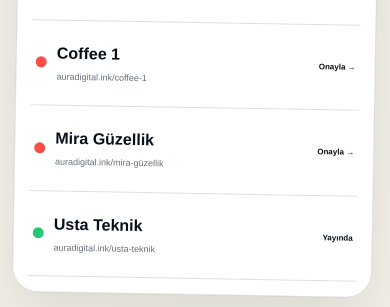
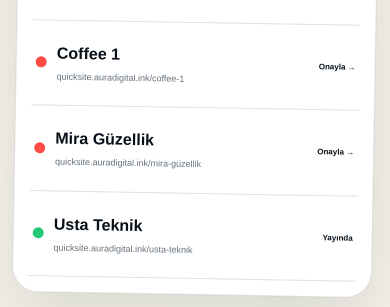
Before and after one commit to Dhiaeddine-mahouachi/empty-2, a Next.js app: page / in a window 390 px wide. Shown: the part 5838-6145 px from the top of the page. Built offline with nearby package versions, Linux system fonts and the light colour scheme.

Commit message:
Improve QuickSite mobile navigation and URLs

```diff
--- a/app/page.tsx
+++ b/app/page.tsx
@@ -118,7 +118,7 @@ export default function Home() {
         </div>
         <div className="approval-demo">
           <div className="approval-header"><div><small>MÜŞTERİ TALEPLERİ</small><h3>Yayın kontrolü</h3></div><span>3 bekleyen</span></div>
-          {["Coffee 1", "Mira Güzellik", "Usta Teknik"].map((name, i) => <div className="client-row" key={name}><span className={`status-dot ${i === 2 ? "approved" : "pending"}`} /><div><b>{name}</b><small>auradigital.ink/{name.toLowerCase().replace(/ /g, "-")}</small></div><em>{i === 2 ? "Yayında" : "Onayla →"}</em></div>)}
+          {["Coffee 1", "Mira Güzellik", "Usta Teknik"].map((name, i) => <div className="client-row" key={name}><span className={`status-dot ${i === 2 ? "approved" : "pending"}`} /><div><b>{name}</b><small>quicksite.auradigital.ink/{name.toLowerCase().replace(/ /g, "-")}</small></div><em>{i === 2 ? "Yayında" : "Onayla →"}</em></div>)}
         </div>
       </section>
 
```
